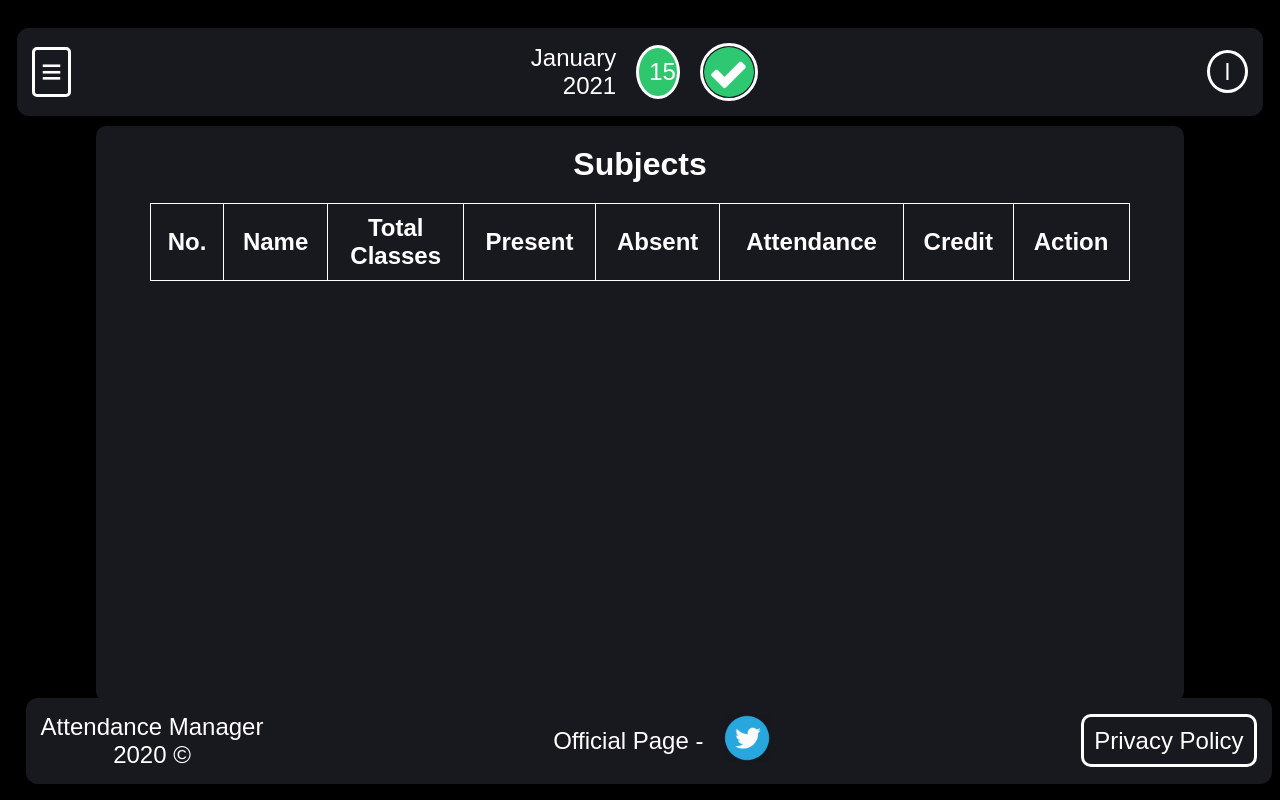
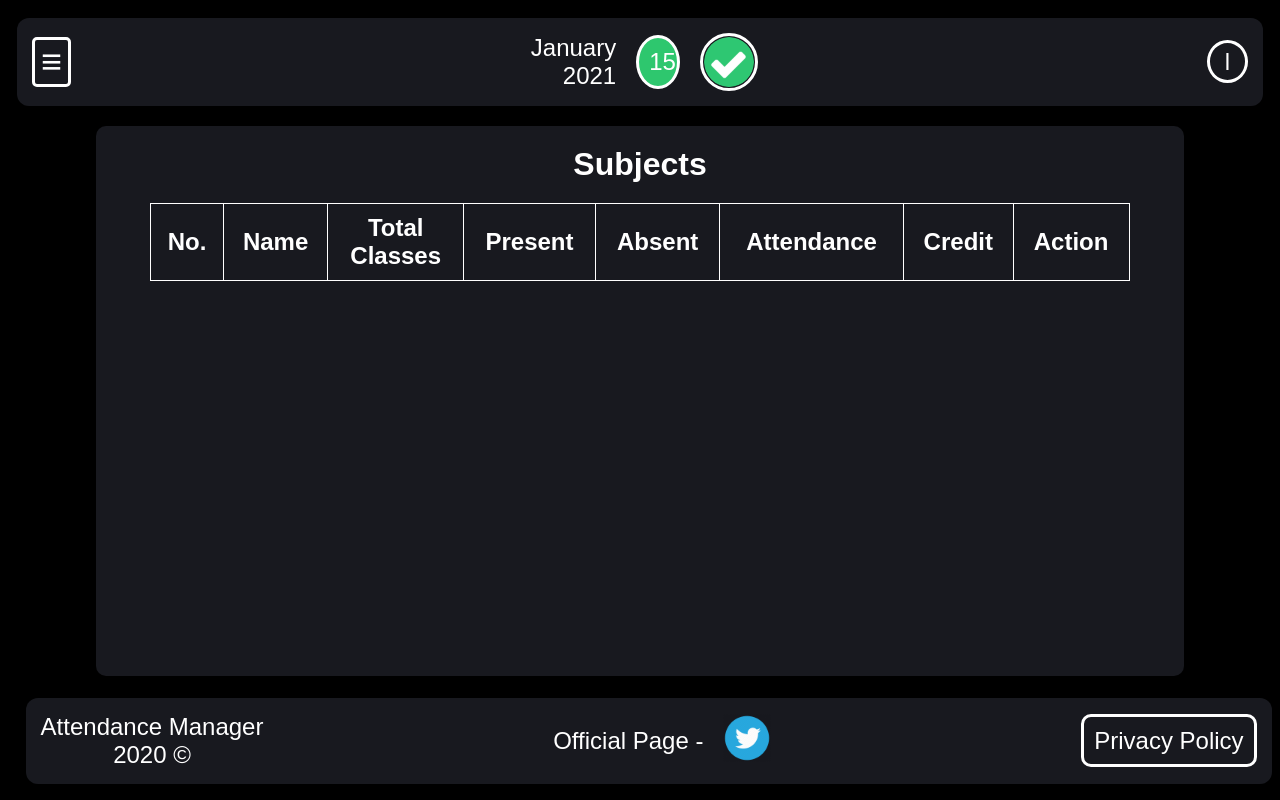
Before and after one commit to alokpurohit18/AttendanceManager, a PHP site: page /html/subjects.php in a window 1280 px wide. Run offline with PHP 8.4, Linux system fonts and the light colour scheme; the visitor is signed in with stand-in values (Sample User, id 1); data that the repository does not hold is empty.

Commit message:
css updated for minor position changes

```diff
--- a/css/help.css
+++ b/css/help.css
@@ -16,7 +16,7 @@ iframe{
     width: 455px;
     height: 300px;
     margin-top: 10px;
-    margin-bottom: 40px;
+    margin-bottom: 25px;
     border-radius: 10px;
 }
 
--- a/css/home.css
+++ b/css/home.css
@@ -20,7 +20,7 @@ section {
 #attendance{
     width: 35%;
     background-color: #18191f;
-    margin-top: 25px;
+    margin-top: 20px;
     margin-right: 12%;
     border-radius: 10px;
 }
@@ -36,7 +36,7 @@ section {
     margin-right: auto;
     align-items: center;
     margin-top: 85px;
-    margin-bottom: 40px;
+    margin-bottom: 43px;
     padding-top: 75px;
     padding-left: 45px;
     padding-right: 45px;
--- a/css/skeleton.css
+++ b/css/skeleton.css
@@ -15,7 +15,7 @@ header, footer{
     height: fit-content;
     align-items: center;
     padding: 15px;
-    margin-top: 20px;
+    margin-top: 10px;
     font-size: 24px;
 }
 
--- a/css/subjects.css
+++ b/css/subjects.css
@@ -1,8 +1,9 @@
 section {
     margin-left: auto;
     margin-right: auto;
+    margin-top: 20px;
     width: 85%;
-    height: 575px;
+    height: 550px;
     background-color: #18191f;
     border-radius: 10px;
     font-size: 24px;
--- a/html/help.html
+++ b/html/help.html
@@ -64,7 +64,7 @@
             </p>
             <p>
                 <b>Attendance History</b> - The history of events can be used using calendar view or timeline view.
-                You can view a detailed history of all the events like marking present, absent, cancelled classes, holidays, adding subjects, deleting subjects, resetting attendance and editing attendance.
+                You can view a detailed history of all the events like marking present, absent, adding subjects, deleting subjects, resetting attendance and editing attendance.
             </p>
             <p>
                 <b>Edit Attendance / Mark Past Attendance</b> - If you forget to mark attendance on a particular day, jump to that date and mark the attendance also mistakes made while marking attendance in the past can be added easily.
@@ -78,7 +78,6 @@
                     <li>Delete Subject: If you wish to delete a subject you can delete it.</li>
                     <li>Reset Attendance: Reset the attendance of the subjects.</li>
                     <li>Report Bug: Found a bug? Report it to the developer on the tap of a button.</li>
-                    <li>Suggestions: If you want any feature to be added, suggest it.</li>
                 </ul>
             </p>
         </article>
--- a/html/privacy.html
+++ b/html/privacy.html
@@ -17,7 +17,6 @@
             width: 75%;
             align-items: center;
             margin: auto;
-            margin-top: 0px;
             border-radius: 10px;
             background-color: #18191f;
         }
@@ -27,7 +26,7 @@
             border-radius: 15px;
             margin-bottom: 20px;
             width: 75%;
-            height: 460px;
+            height: 450px;
         }
     </style>
 </head>
```
